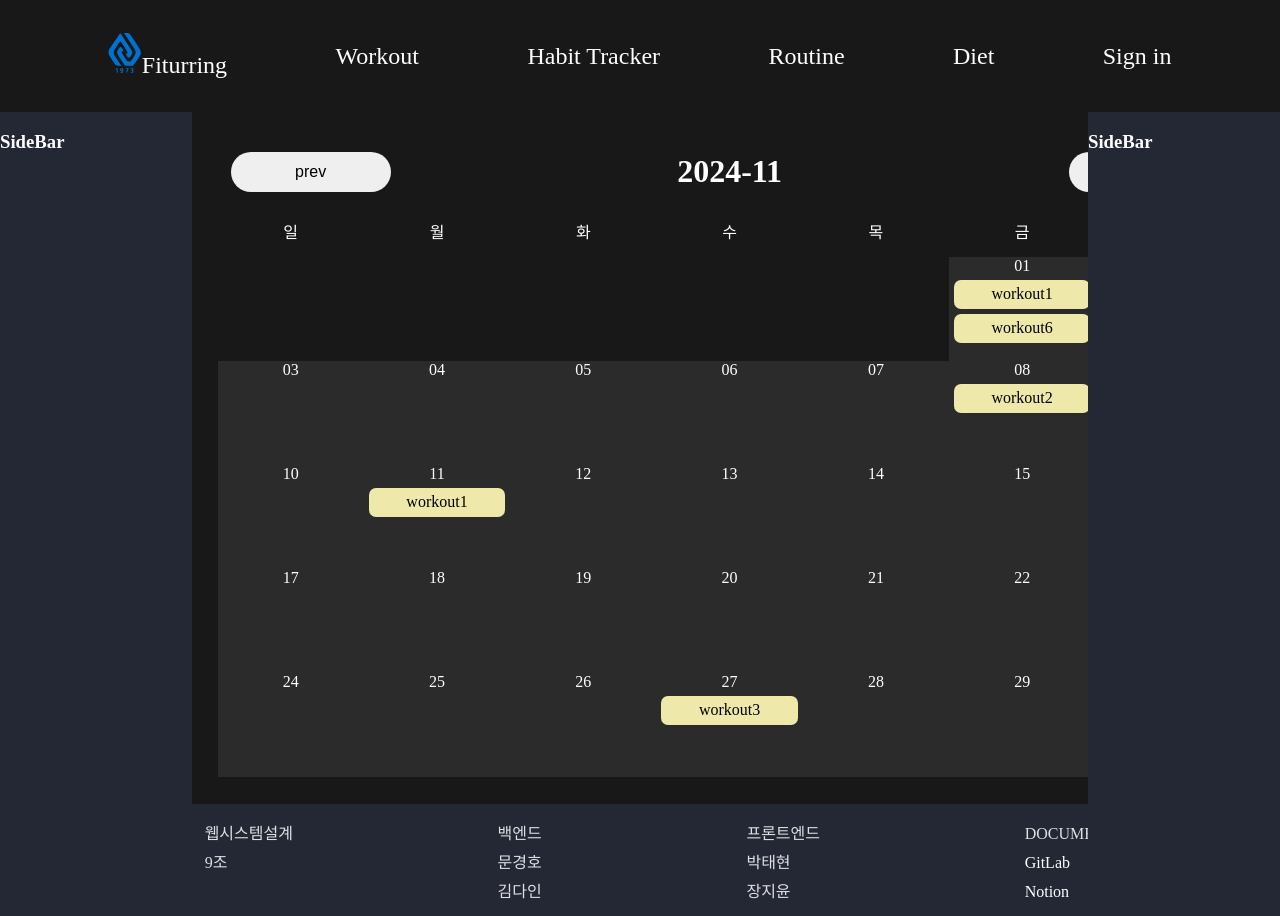
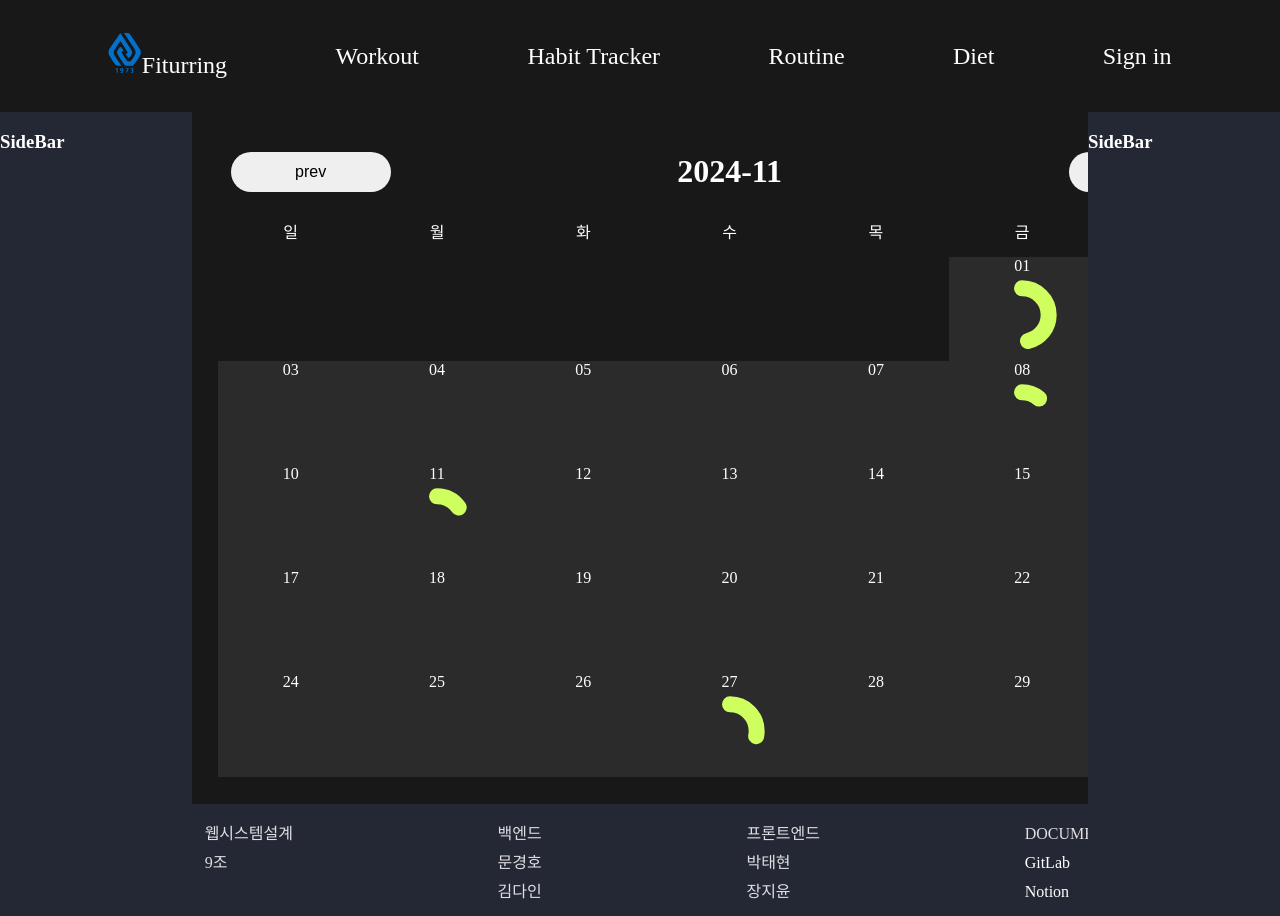
Before and after one commit to Nyam2C/-FitUrRing, a React (Create React App) app in the folder front/: page /habitTracker in a window 1280 px wide. Both pictures are taken after a click on the button "prev". Built offline with nearby package versions, Linux system fonts and the light colour scheme.

Commit message:
Feat: 달력 링 뷰 구현 완료

```diff
--- a/front/src/components/Calendar.jsx
+++ b/front/src/components/Calendar.jsx
@@ -112,7 +112,7 @@ function Calendar(props){
             </div>
             <div className="grid">
                 <Day
-                mode={"list"}
+                mode={"ring"}
                 data={fullData}
                 onDetail={props.onDetail} />
             </div>
--- a/front/src/components/Ring.jsx
+++ b/front/src/components/Ring.jsx
@@ -18,7 +18,7 @@ function calculPercent(data, goal){
 
 function Ring({data, goal}){
     const percent = calculPercent(data, goal);
-    const dasharray = [2*Math.PI*10*percent];
+    const dasharray = [2*Math.PI*10];
     console.log(percent);
     console.log(dasharray);
 
@@ -26,10 +26,11 @@ function Ring({data, goal}){
         <div className="center">
             <svg width="10vh" heigth="10vh" viewBox="0 0 30 30">
                 <circle cx="15" cy="15" r="10" fill="none"
-                        stroke="blue" stroke-width="6"
+                        stroke='#CFFF5E' stroke-width="6"
                         strokeDasharray={dasharray}
-                        strokeDashoffset={2*Math.PI*10}
-                        stroke-linecap="round"/>
+                        strokeDashoffset={2*Math.PI*10 * (1-percent)}
+                        stroke-linecap="round"
+                        transform="rotate(-90) translate(-30)"/>
             </svg>
         </div>
     );
```
